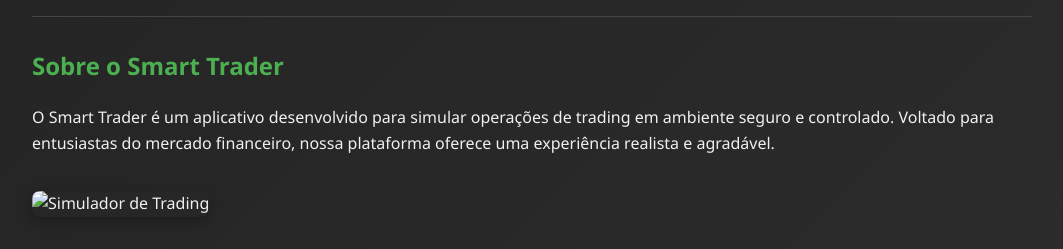
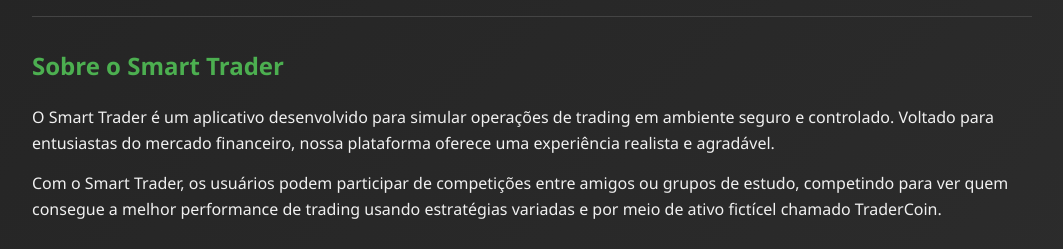
Before and after one commit to SmarttraderSimulacao/smart-trader-site, a plain HTML site: page index.html in a window 1280 px wide. Shown: the part 518-767 px from the top of the page, without its empty margins (108-1171 px from the left). Drawn offline with Linux system fonts and the light colour scheme.

Commit message:
Update index.html
retirando imagem errada.

```diff
--- a/index.html
+++ b/index.html
@@ -102,8 +102,6 @@
             <h2>Sobre o Smart Trader</h2>
             <p>O Smart Trader é um aplicativo desenvolvido para simular operações de trading em ambiente seguro e controlado. Voltado para entusiastas do mercado financeiro, nossa plataforma oferece uma experiência realista e agradável.</p>
 
-            <img src="/api/placeholder/800/450" alt="Simulador de Trading" class="screenshot">
-
             <p>Com o Smart Trader, os usuários podem participar de competições entre amigos ou grupos de estudo, competindo para ver quem consegue a melhor performance de trading usando estratégias variadas e por meio de ativo fictícel chamado TraderCoin.</p>
         </section>
 
```
